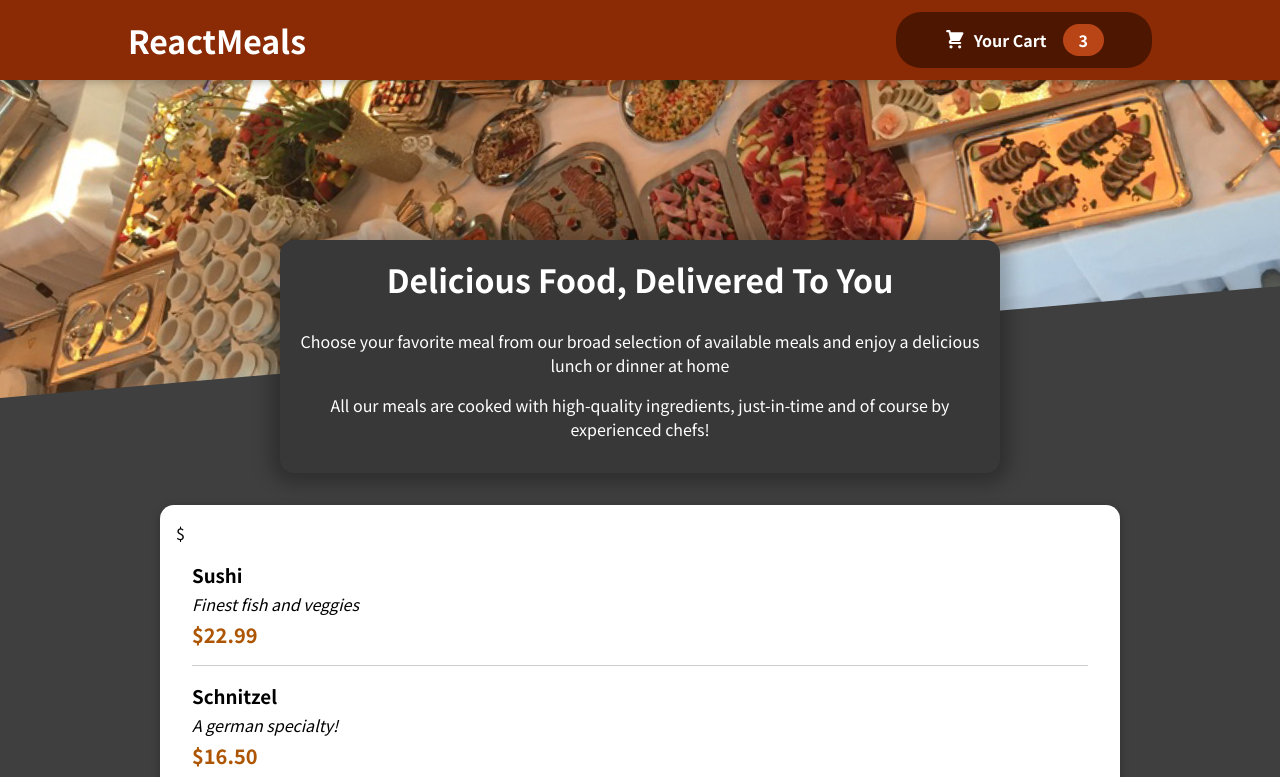
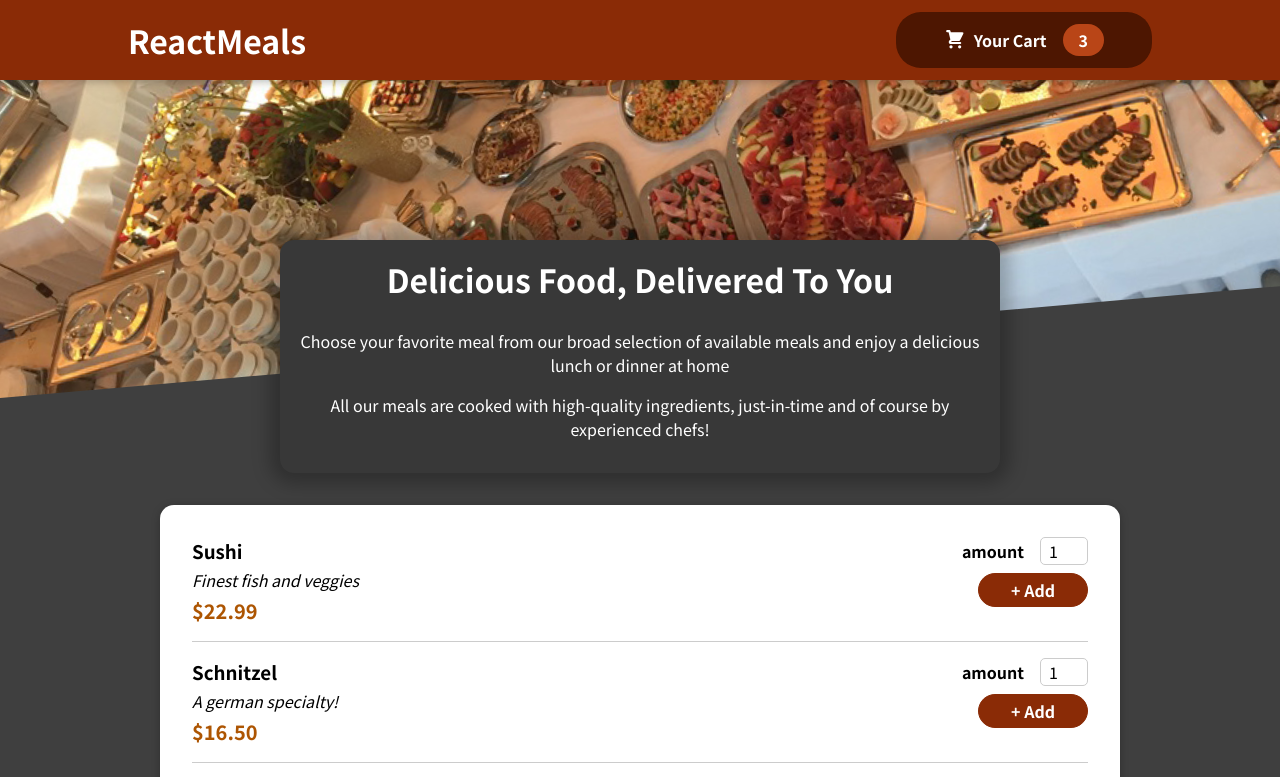
Before and after one commit to HaileyChen7/Food-Order-App, a JavaScript app: page / in a window 1280 px wide. Shown: the top 777 px of the page. Built offline with nearby package versions, Linux system fonts and the light colour scheme.

Commit message:
add a meal item form

```diff
--- a/src/components/Meals/MealItem/MealItem.js
+++ b/src/components/Meals/MealItem/MealItem.js
@@ -1,4 +1,5 @@
 import classes from "./MealItem.module.css";
+import MealItemForm from "./MealItemForm";
 
 const MealItem = (props) => {
   const price = `$${props.price.toFixed(2)}`;
@@ -9,6 +10,9 @@
         <div className={classes.description}>{props.description}</div>
         <div className={classes.price}>{price}</div>
       </div>
+      <div>
+        <MealItemForm />
+      </div>
     </li>
   );
 };
--- a/src/components/Meals/MealItem/MealItemForm.js
+++ b/src/components/Meals/MealItem/MealItemForm.js
@@ -0,0 +1,23 @@
+import Input from "../../UI/Input";
+import classes from "./MealItemForm.module.css";
+
+const MealItemForm = (props) => {
+  return (
+    <form className={classes.form}>
+      <Input
+        label="amount"
+        input={{
+          id: "amount",
+          type: "number",
+          min: "1",
+          max: "1",
+          step: "1",
+          defaultValue: "1",
+        }}
+      />
+      <button>+ Add</button>
+    </form>
+  );
+};
+
+export default MealItemForm;
--- a/src/components/UI/Card.js
+++ b/src/components/UI/Card.js
@@ -3,7 +3,7 @@
 const Card = (props) => {
   return (
     <div className={`${classes.card} ${props.className}`}>
-      ${props.children}
+      {props.children}
     </div>
   );
 };
--- a/src/components/UI/Input.js
+++ b/src/components/UI/Input.js
@@ -1,13 +1,13 @@
 import classes from "./Input.module.css";
-import Card from "./Card";
 
-const Input = () => {
-  <Card>
-    <Form>
-      <div className={classes.input}>
-        <label></label>
-        <input></input>
-      </div>
-    </Form>
-  </Card>;
+const Input = (props) => {
+  return (
+    <div className={classes.input}>
+      <label htmlFor={props.input.id}>{props.label}</label>
+      <input {...props.input}></input>
+    </div>
+  )
+
 };
+
+export default Input;
```
